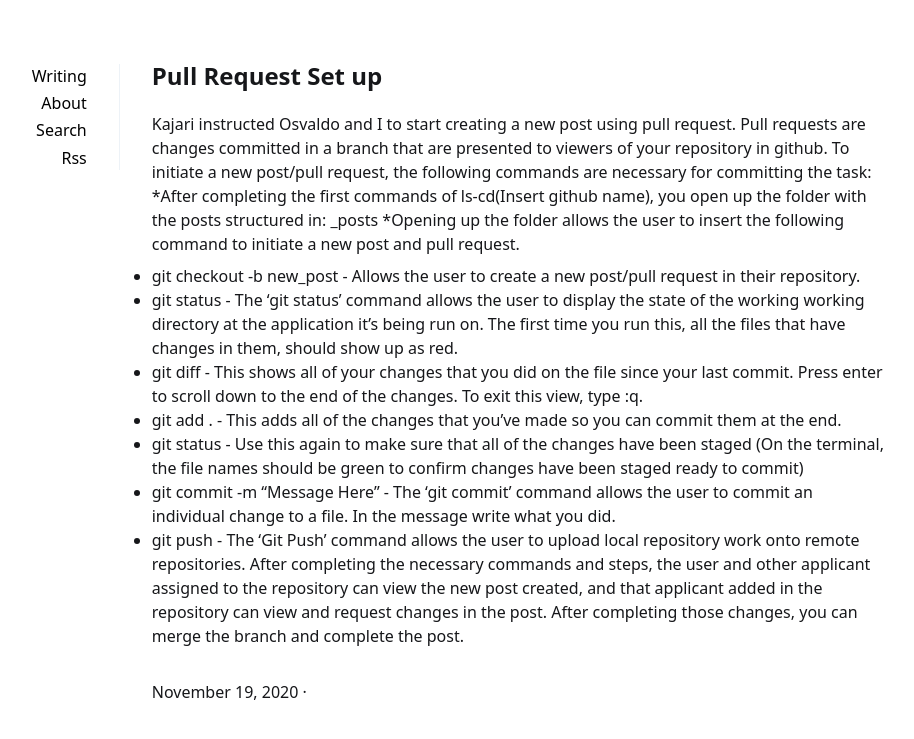
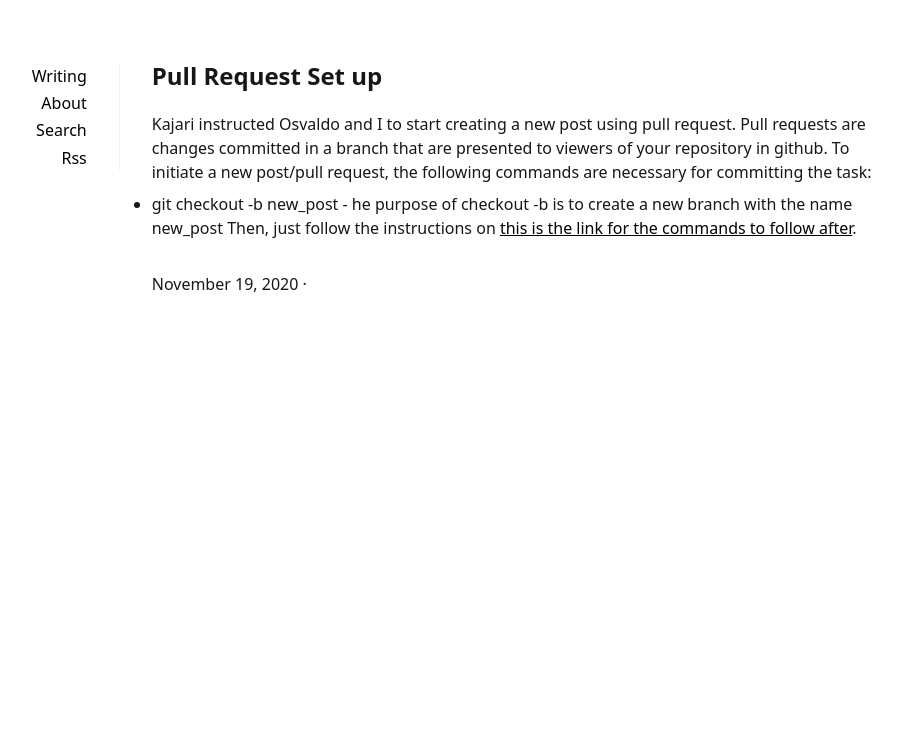
Before and after one commit to celestem406/celestem406.Github.io, a Jekyll site: the page built from _posts/2020-11-19-Pull-Request-Set-up.md, in a window 1280 px wide. Shown: the top 739 px of the page, without its empty margins (201-1115 px from the left). Built offline with Jekyll 4.4.1, drawn with Linux system fonts in a browser that asks for light colours.

Commit message:
fixed my post and added link for post reference

```diff
--- a/_posts/2020-11-19-Pull-Request-Set-up.md
+++ b/_posts/2020-11-19-Pull-Request-Set-up.md
@@ -6,13 +6,5 @@ summary:
 tags:
 ---
 Kajari instructed Osvaldo and I to start creating a new post using pull request. Pull requests are changes committed in a branch that are presented to viewers of your repository in github. To initiate a new post/pull request, the following commands are necessary for committing the task:
-*After completing the first commands of ls-cd(Insert github name), you open up the folder with the posts structured in: _posts
-*Opening up the folder allows the user to insert the following command to initiate a new post and pull request.
-* git checkout -b new_post -  Allows the user to create a new post/pull request in their repository.
-* git status - The ‘git status’ command allows the user to display the state of the working working directory at the application it's being run on. The first time you run this, all the files that have changes in them, should show up as red.
-* git diff - This shows all of your changes that you did on the file since your last commit. Press enter to scroll down to the end of the changes. To exit this view, type :q.
-* git add . - This adds all of the changes that you've made so you can commit them at the end.
-* git status - Use this again to make sure that all of the changes have been staged (On the terminal, the file names should be green to confirm changes have been staged ready to commit)
-* git commit -m "Message Here" - The ‘git commit’ command allows the user to commit an individual change to a file. In the message write what you did.
-* git push - The ‘Git Push’ command allows the user to upload local repository work onto remote repositories.
-After completing the necessary commands and steps, the user and other applicant assigned to the repository can view the new post created, and that applicant added in the repository can view and request changes in the post. After completing those changes, you can merge the branch and complete the post.
+* git checkout -b new_post -  he purpose of checkout -b is to create a new branch with the name new_post
+Then, just follow the instructions on [this is the link for the commands to follow after](https://celestem406.github.io/2020/09/14/setting-up-git).
```
